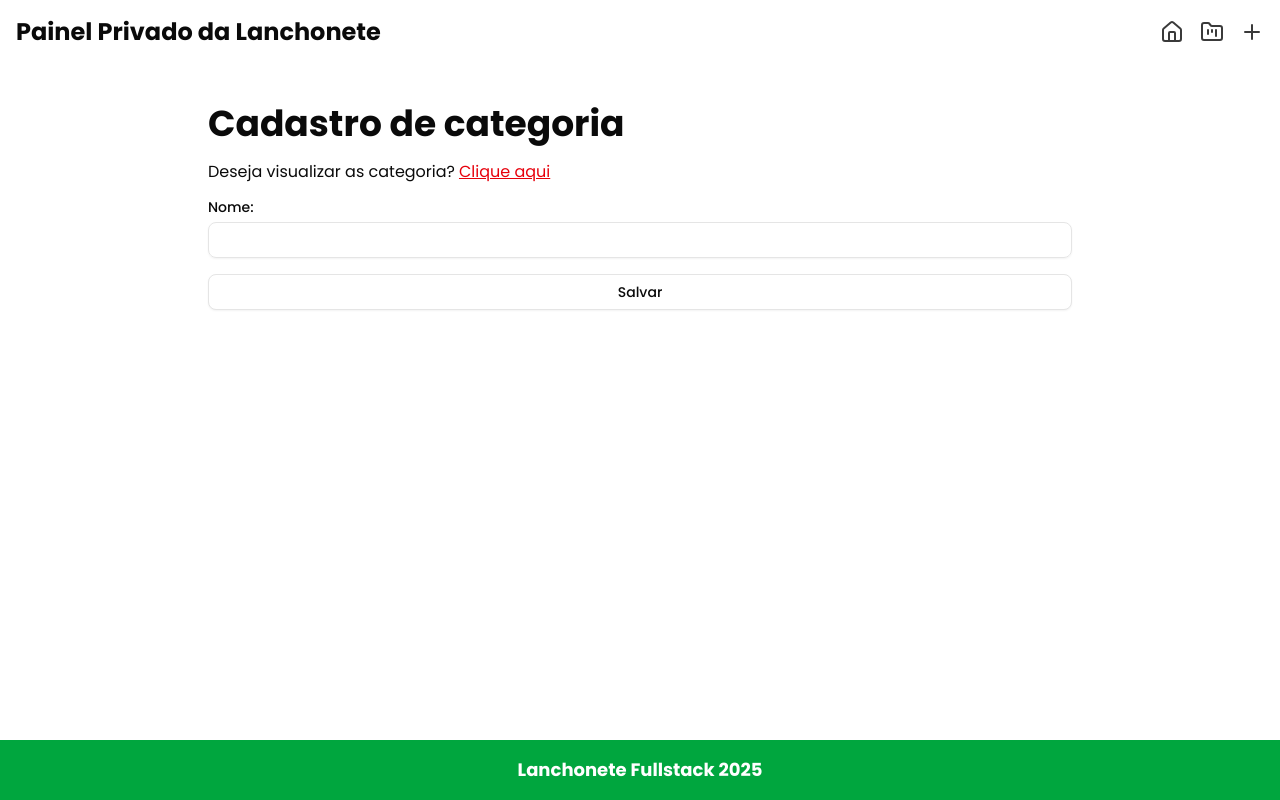
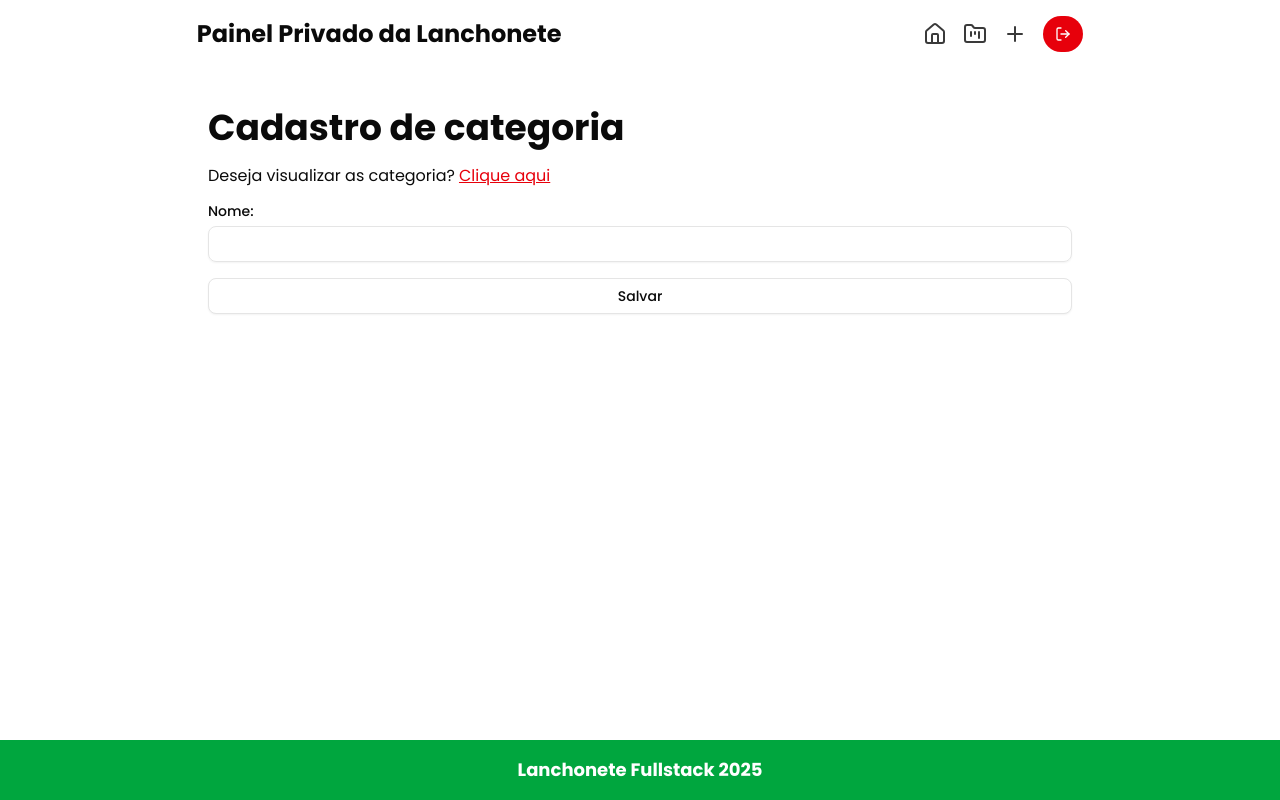
Before and after one commit to joseisaacpy/lanchonete-page, a Next.js app: page /painel/categorias/nova in a window 1280 px wide. Built offline with nearby package versions, Linux system fonts and the light colour scheme.

Commit message:
feat(painelLayout): criar layout para rotas dentro de painel

```diff
--- /dev/null
+++ b/app/(private)/painel/PainelLayout.tsx
@@ -0,0 +1,53 @@
+import { Button } from "@/components/ui/button";
+import Link from "next/link";
+import { LogOut } from "lucide-react";
+import { logout } from "@/utils/logout";
+
+type LinkProps = {
+  href: string;
+  title: string;
+  icon: React.ReactNode;
+};
+
+export default function PainelLayout({
+  children,
+  links,
+}: {
+  children: React.ReactNode;
+  links: LinkProps[];
+}) {
+  return (
+    <section>
+      <header className="p-4 flex justify-between md:justify-around items-center">
+        <h1 className="text-base md:text-2xl font-bold">
+          Painel Privado da Lanchonete
+        </h1>
+
+        <nav className="flex gap-4 items-center">
+          {/* links de navegação */}
+          {links.map((link) => (
+            <Link
+              key={link.href}
+              href={link.href}
+              title={link.title}
+              className="opacity-80 hover:opacity-100 transition"
+            >
+              {link.icon}
+            </Link>
+          ))}
+          {/* logout */}
+          <Button
+            onClick={logout}
+            title="Sair do painel"
+            className="rounded-full"
+            variant={"destructive"}
+          >
+            <LogOut />
+          </Button>
+        </nav>
+      </header>
+
+      <main className="p-4">{children}</main>
+    </section>
+  );
+}
--- a/app/(private)/painel/categorias/layout.tsx
+++ b/app/(private)/painel/categorias/layout.tsx
@@ -1,7 +1,5 @@
-import { Button } from "@/components/ui/button";
-import { FolderKanban, Plus, Home, LogOut } from "lucide-react";
-import Link from "next/link";
-import { logout } from "@/utils/logout";
+import { FolderKanban, Plus, Home } from "lucide-react";
+import PainelLayout from "../PainelLayout";
 
 export default function LayoutCategorias({
   children,
@@ -9,39 +7,22 @@ export default function LayoutCategorias({
   children: React.ReactNode;
 }) {
   return (
-    <section>
-      <header className="p-4 flex justify-between items-center">
-        <h1 className="text-base md:text-2xl font-bold">
-          Painel Privado da Lanchonete
-        </h1>
-
-        <nav className="flex gap-4 items-center">
-          <Link
-            href="/painel/"
-            title="Painel Principal"
-            className="opacity-80 hover:opacity-100 transition"
-          >
-            <Home />
-          </Link>
-          <Link
-            href="/painel/categorias"
-            title="Gerenciar categorias"
-            className="opacity-80 hover:opacity-100 transition"
-          >
-            <FolderKanban />
-          </Link>
-
-          <Link
-            href="/painel/categorias/nova"
-            title="Adicionar categoria"
-            className="opacity-80 hover:opacity-100 transition"
-          >
-            <Plus />
-          </Link>
-        </nav>
-      </header>
-
-      <main className="p-4">{children}</main>
-    </section>
+    <PainelLayout
+      links={[
+        { href: "/painel", title: "Painel Principal", icon: <Home /> },
+        {
+          href: "/painel/categorias",
+          title: "Gerenciar categorias",
+          icon: <FolderKanban />,
+        },
+        {
+          href: "/painel/categorias/nova",
+          title: "Adicionar categoria",
+          icon: <Plus />,
+        },
+      ]}
+    >
+      {children}
+    </PainelLayout>
   );
 }
--- a/app/(private)/painel/produtos/layout.tsx
+++ b/app/(private)/painel/produtos/layout.tsx
@@ -1,5 +1,5 @@
 import { FolderKanban, Plus, Home } from "lucide-react";
-import Link from "next/link";
+import PainelLayout from "../PainelLayout";
 
 export default function LayoutProdutos({
   children,
@@ -7,39 +7,22 @@ export default function LayoutProdutos({
   children: React.ReactNode;
 }) {
   return (
-    <section>
-      <header className="p-4 flex justify-between items-center">
-        <h1 className="text-base md:text-2xl font-bold">
-          Painel Privado da Lanchonete
-        </h1>
-
-        <nav className="flex gap-4 items-center">
-          <Link
-            href="/painel/"
-            title="Painel Principal"
-            className="opacity-80 hover:opacity-100 transition"
-          >
-            <Home />
-          </Link>
-          <Link
-            href="/painel/produtos"
-            title="Gerenciar produtos"
-            className="opacity-80 hover:opacity-100 transition"
-          >
-            <FolderKanban />
-          </Link>
-
-          <Link
-            href="/painel/produtos/novo"
-            title="Adicionar produto"
-            className="opacity-80 hover:opacity-100 transition"
-          >
-            <Plus />
-          </Link>
-        </nav>
-      </header>
-
-      <main className="p-4">{children}</main>
-    </section>
+    <PainelLayout
+      links={[
+        { href: "/painel", title: "Painel Principal", icon: <Home /> },
+        {
+          href: "/painel/produtos",
+          title: "Gerenciar produtos",
+          icon: <FolderKanban />,
+        },
+        {
+          href: "/painel/produtos/novo",
+          title: "Adicionar produto",
+          icon: <Plus />,
+        },
+      ]}
+    >
+      {children}
+    </PainelLayout>
   );
 }
```
